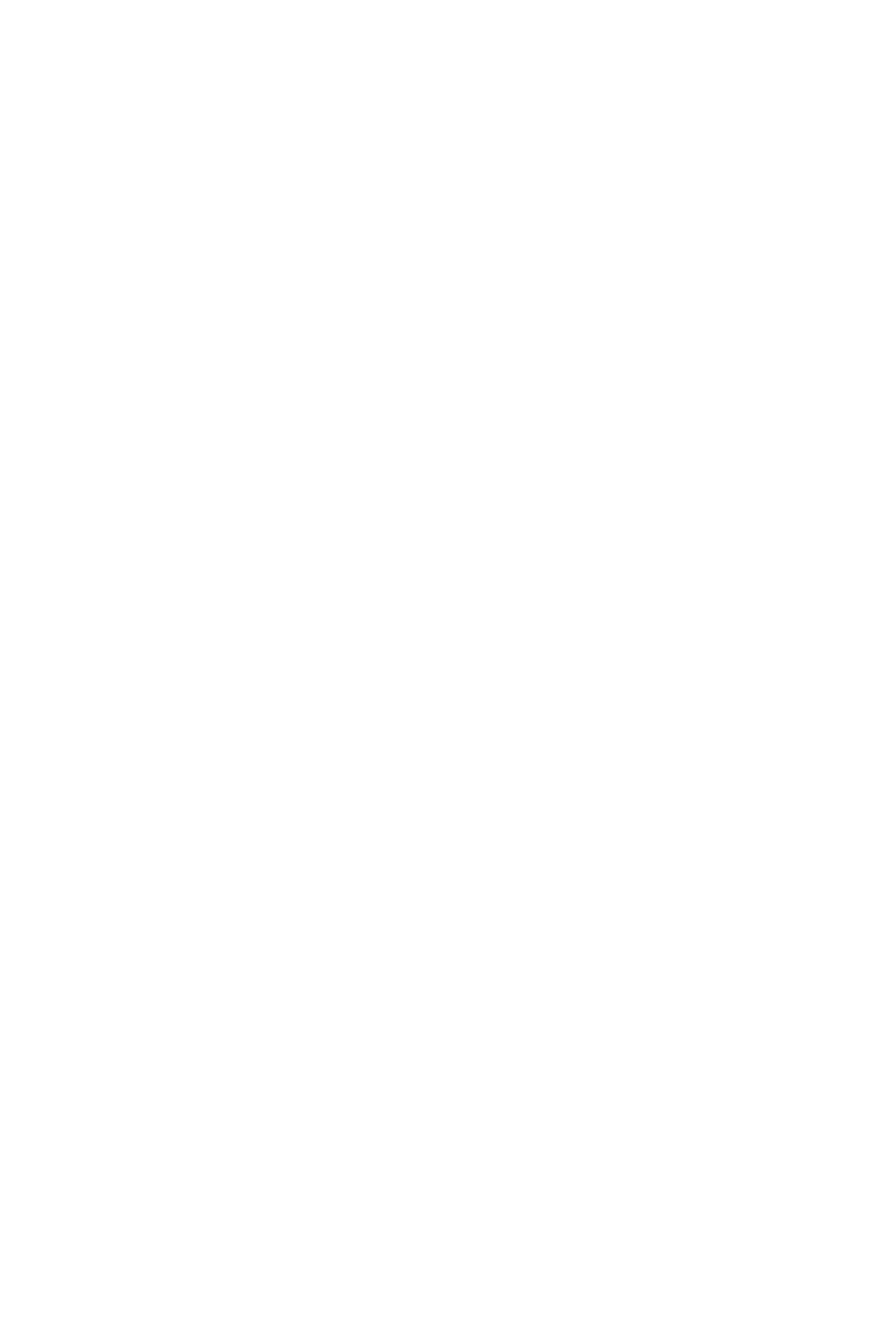
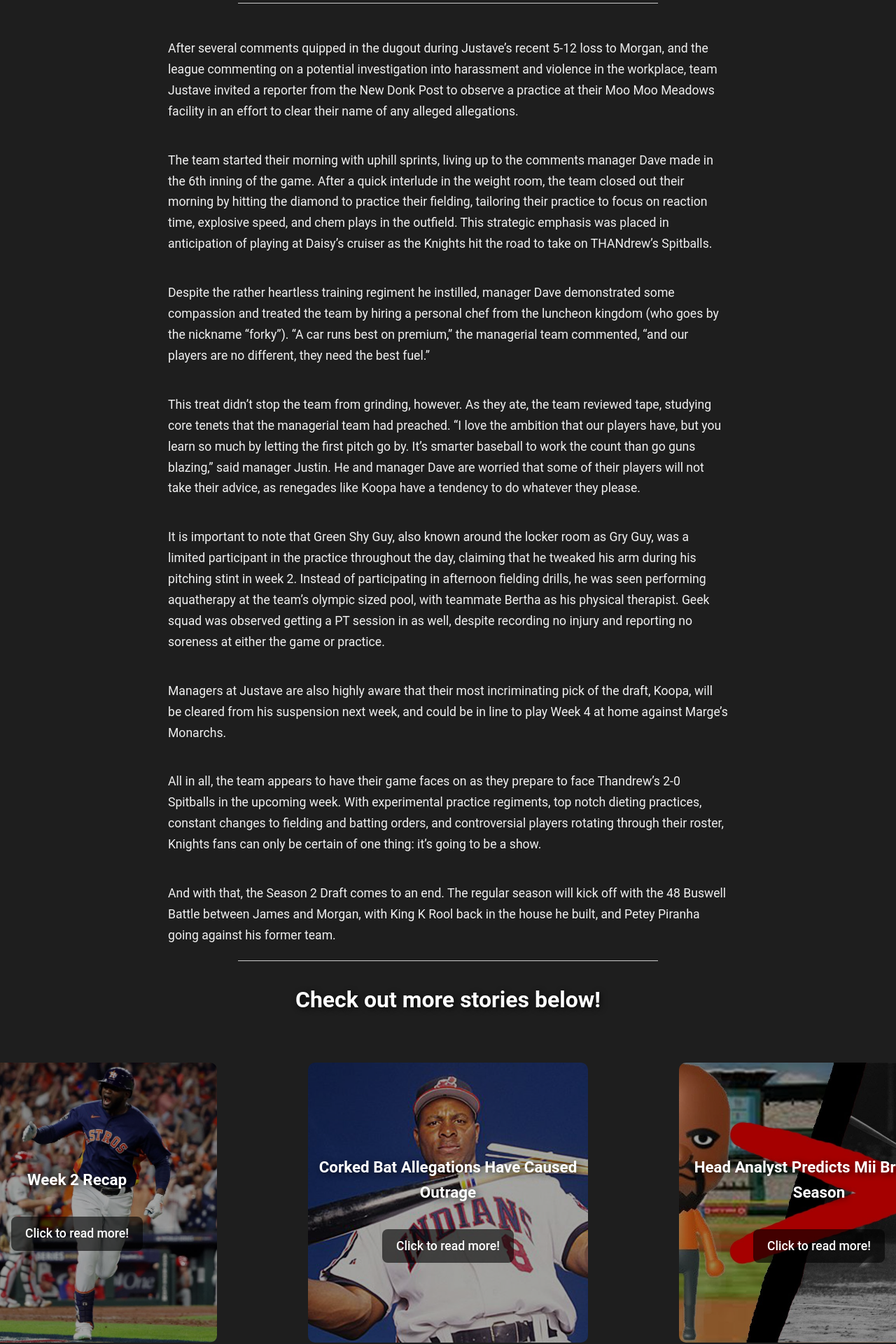
Before and after one commit to brendanmcoyne/PMBL, a React (Vite) app: page /headlines/Training in a window 1280 px wide. Shown: the part 880-2800 px from the top of the page at 70% size. Before the commit the page ends 800 px from the top, so only its background shows below. Built offline with nearby package versions, Linux system fonts and the light colour scheme; no server answers.

Commit message:
Training article

```diff
--- a/src/App.tsx
+++ b/src/App.tsx
@@ -38,6 +38,7 @@ import DryBones from "./components/headlines/DryBones.tsx";
 import MiiBreakout from "./components/headlines/MiiBreakout.tsx";
 import DraftRecap from "./components/headlines/DraftRecap.tsx";
 import CorkedBat from "./components/headlines/CorkedBat.tsx";
+import Training from "./components/headlines/Training.tsx";
 import Week1Recap from "./components/headlines/Week1Recap.tsx";
 import Week2Recap from "./components/headlines/Week2Recap.tsx";
 
@@ -171,6 +172,7 @@ function Root() {
                     <Route path="/headlines/MiiBreakout" element={<MiiBreakout />} />
                     <Route path="/headlines/DraftRecap" element={<DraftRecap />} />
                     <Route path="/headlines/CorkedBat" element={<CorkedBat />} />
+                    <Route path="/headlines/Training" element={<Training />} />
                     <Route path="/headlines/Week1Recap" element={<Week1Recap />} />
                     <Route path="/headlines/Week2Recap" element={<Week2Recap />} />
                 </Routes>
--- a/src/components/Headlines.tsx
+++ b/src/components/Headlines.tsx
@@ -117,6 +117,13 @@ export default function Players() {
             <StyledMiniHeader $animate={ready}>Featuring all the top baseball stories!</StyledMiniHeader>
             <SeparatorLine $animate={ready}/>
             <Story $animate={ready}>
+                <GenImage src="/training.jpg" alt="Training" />
+                <Overlay>
+                    <Headline>Deep Dive into the Justave Process</Headline>
+                    <StyledLink to="/headlines/Training">Click to read more!</StyledLink>
+                </Overlay>
+            </Story>
+            <Story $animate={ready}>
                 <GenImage src="/week2.jpg" alt="Week2" />
                 <Overlay>
                     <Headline>Season 2 Week 2 Recap</Headline>
--- /dev/null
+++ b/src/components/headlines/Training.tsx
@@ -0,0 +1,95 @@
+import {ContentDiv, StyledHeader, ArticleMeta, SeparatorLine, Passage, StyledMiniHeader,
+    StoryDiv, Stories, Story, MiniImage, StyledLink, Overlay, Headline, ToggleButton, GenImage} from "../../components/headlines/HeadlineStyles";
+import {Link} from "react-router-dom";
+import {styled} from "styled-components";
+
+export default function Training() {
+    return (
+        <ContentDiv>
+            <ToggleButton>
+                <Link style={{color: "white"}} to="/headlines">← Back</Link>
+            </ToggleButton>
+            <StyledHeader>Deep Dive into the Justave Process</StyledHeader>
+            <GenImage src="/training.jpg" alt="Training" />
+            <ArticleMeta>
+                Written by: New Donk Post — September 29, 2025
+            </ArticleMeta>
+            <SeparatorLine />
+            <Passage>After several comments quipped in the dugout during Justave’s recent 5-12 loss to Morgan, and the
+                league commenting on a potential investigation into harassment and violence in the workplace, team
+                Justave invited a reporter from the New Donk Post to observe a practice at their Moo Moo Meadows
+                facility in an effort to clear their name of any alleged allegations.</Passage>
+
+            <Passage>The team started their morning with uphill sprints, living up to the comments manager Dave made in
+                the 6th inning of the game. After a quick interlude in the weight room, the team closed out their
+                morning by hitting the diamond to practice their fielding, tailoring their practice to focus on
+                reaction time, explosive speed, and chem plays in the outfield. This strategic emphasis was placed in
+                anticipation of playing at Daisy’s cruiser as the Knights hit the road to take on THANdrew’s Spitballs.
+            </Passage>
+
+            <Passage>Despite the rather heartless training regiment he instilled, manager Dave demonstrated some
+                compassion and treated the team by hiring a personal chef from the luncheon kingdom (who goes by the
+                nickname “forky”). “A car runs best on premium,” the managerial team commented, “and our players are no
+                different, they need the best fuel.”</Passage>
+
+            <Passage>This treat didn’t stop the team from grinding, however. As they ate, the team reviewed tape,
+                studying core tenets that the managerial team had preached. “I love the ambition that our players have,
+                but you learn so much by letting the first pitch go by. It’s smarter baseball to work the count than go
+                guns blazing,” said manager Justin. He and manager Dave are worried that some of their players will not
+                take their advice, as renegades like Koopa have a tendency to do whatever they please.</Passage>
+
+            <Passage>It is important to note that Green Shy Guy, also known around the locker room as Gry Guy, was a
+                limited participant in the practice throughout the day, claiming that he tweaked his arm during his
+                pitching stint in week 2. Instead of participating in afternoon fielding drills, he was seen performing
+                aquatherapy at the team’s olympic sized pool, with teammate Bertha as his physical therapist. Geek squad
+                was observed getting a PT session in as well, despite recording no injury and reporting no soreness at
+                either the game or practice. </Passage>
+
+            <Passage>Managers at Justave are also highly aware that their most incriminating pick of the draft, Koopa,
+                will be cleared from his suspension next week, and could be in line to play Week 4 at home against
+                Marge’s Monarchs.</Passage>
+
+            <Passage>All in all, the team appears to have their game faces on as they prepare to face Thandrew’s 2-0
+                Spitballs in the upcoming week. With experimental practice regiments, top notch dieting practices,
+                constant changes to fielding and batting orders, and controversial players rotating through their
+                roster, Knights fans can only be certain of one thing: it’s going to be a show.</Passage>
+
+            <Passage>And with that, the Season 2 Draft comes to an end. The regular season will kick off with the 48 Buswell
+                Battle between James and Morgan, with King K Rool back in the house he built, and Petey Piranha going against
+                his former team.</Passage>
+
+            <SeparatorLine />
+            <StyledMiniHeader>Check out more stories below!</StyledMiniHeader>
+
+            <StoryDiv>
+                <Stories>
+                    <Story>
+                        <MiniImage src="/week2.jpg" alt="Week2" />
+                        <Overlay>
+                            <Headline>Week 2 Recap</Headline>
+                            <StyledLink to="/headlines/Week2Recap">Click to read more!</StyledLink>
+                        </Overlay>
+                    </Story>
+                </Stories>
+                <Stories>
+                    <Story>
+                        <MiniImage src="/corkedbat.jpg" alt="Corked Bat" />
+                        <Overlay>
+                            <Headline>Corked Bat Allegations Have Caused Outrage</Headline>
+                            <StyledLink to="/headlines/CorkedBat">Click to read more!</StyledLink>
+                        </Overlay>
+                    </Story>
+                </Stories>
+                <Stories>
+                    <Story>
+                        <MiniImage src="/miibaseball.jpg" alt="Mii" />
+                        <Overlay>
+                            <Headline>Head Analyst Predicts Mii Breakout Season</Headline>
+                            <StyledLink to="/headlines/MiiBreakout">Click to read more!</StyledLink>
+                        </Overlay>
+                    </Story>
+                </Stories>
+            </StoryDiv>
+        </ContentDiv>
+    );
+}
```
Also changed, not shown: public/training.jpg (added).
